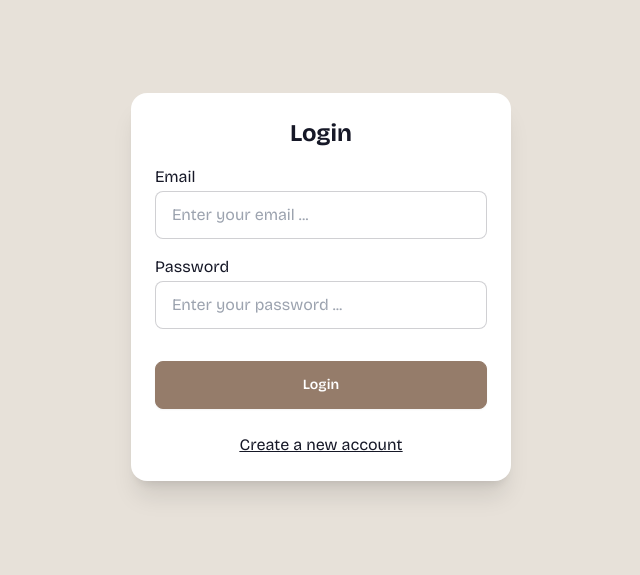
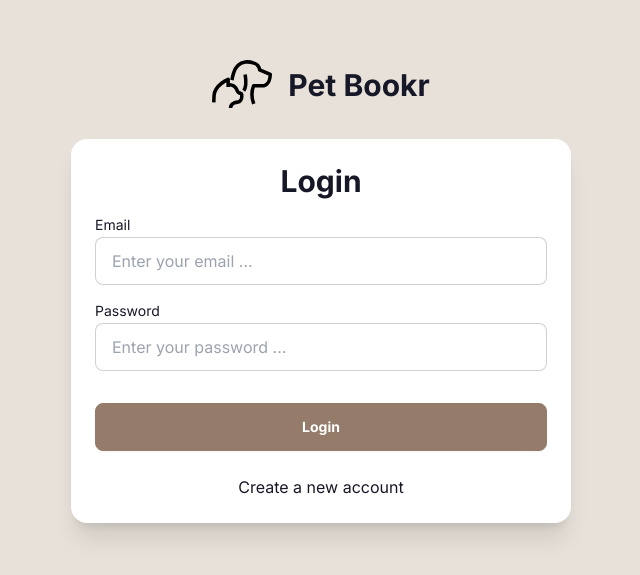
Before and after one commit to connorltodd/pet-bookr, a Next.js app: page /login in a window 1280 px wide. Shown: the part 113-688 px from the top of the page, without its empty margins (319-959 px from the left). Built offline with nearby package versions, Linux system fonts and the light colour scheme; no server answers.

Commit message:
created logo and addedto the login and signup

```diff
--- a/app/globals.css
+++ b/app/globals.css
@@ -3,31 +3,11 @@
 @tailwind utilities;
 
 body {
-  font-family: 'Bricolage Grotesque', sans-serif;
   background-color: #E7E1D9;
   min-height: 100vh;
 }
 
-/* :root {
-  --background: #ffffff;
-  --foreground: #171717;
+html,
+body {
+  font-family: 'Inter', sans-serif;
 }
-
-@media (prefers-color-scheme: dark) {
-  :root {
-    --background: #0a0a0a;
-    --foreground: #ededed;
-  }
-}
-
-body {
-  color: var(--foreground);
-  background: var(--background);
-  font-family: Arial, Helvetica, sans-serif;
-}
-
-@layer utilities {
-  .text-balance {
-    text-wrap: balance;
-  }
-} */
--- a/app/layout.tsx
+++ b/app/layout.tsx
@@ -1,11 +1,17 @@
 import type { Metadata } from "next";
-import Head from "next/head";
 import "./globals.css";
 
 export const metadata: Metadata = {
   title: "Pet Bookr",
   description: "Welcome to Pet Bookr",
 };
+
+import { Inter } from "@next/font/google";
+
+const inter = Inter({
+  subsets: ["latin"], // or add more subsets like 'latin-ext' if needed
+  weight: ["400", "500", "700"], // specify weights you need
+});
 
 export default function RootLayout({
   children,
@@ -14,15 +20,9 @@ export default function RootLayout({
 }>) {
   return (
     <html lang="en">
-      <Head>
-        <link rel="preconnect" href="https://fonts.googleapis.com" />
-        <link rel="preconnect" href="https://fonts.gstatic.com" />
-        <link
-          href="https://fonts.googleapis.com/css2?family=Bricolage+Grotesque:opsz,wght@12..96,200..800&display=swap"
-          rel="stylesheet"
-        />
-      </Head>
-      <body className={`antialiased min-h-lvh`}>{children}</body>
+      <body className={`${inter.className} antialiased min-h-lvh`}>
+        {children}
+      </body>
     </html>
   );
 }
--- a/app/login/page.tsx
+++ b/app/login/page.tsx
@@ -4,6 +4,8 @@ import Link from "next/link";
 import { useFormState } from "react-dom";
 import { login } from "@/app/lib/auth";
 import FormButton from "@/app/ui/components/FormButton";
+import Logo from "../ui/components/PetBookrLogo";
+import PetBookrLogo from "../ui/components/PetBookrLogo";
 
 const initialState = {
   errors: [],
@@ -14,14 +16,22 @@ export default function Login() {
 
   return (
     <div className="flex items-center justify-center min-h-lvh">
+      <div>
+        <div className="flex justify-center items-center pb-6 pt-6">
+          <PetBookrLogo
+            height={60}
+            width={60}
+            fontSize="text-2xl md:text-3xl"
+          />
+        </div>
         <form
-        className="min-w-[380px] max-w-[500px] form-control p-6 flex gap-4 bg-base-100 rounded-box shadow-xl"
+          className="w-[90vw] mb-5 md:min-w-[380px] max-w-[500px] form-control p-6 flex gap-4 bg-base-100 rounded-box shadow-xl"
           id="auth-form"
           action={formAction}
         >
-        <h1 className="text-2xl text-center font-bold">Login</h1>
+          <h1 className="text-xl md:text-3xl text-center font-bold">Login</h1>
           <div className="space-y-0.5">
-          <p className="text-md">Email</p>
+            <p className="text-sm">Email</p>
             <label
               htmlFor="email"
               className="input input-bordered flex items-center gap-2"
@@ -37,7 +47,7 @@ export default function Login() {
             </label>
           </div>
           <div className="space-y-0.5">
-          <p className="text-md">Password</p>
+            <p className="text-sm">Password</p>
             <label
               htmlFor="password"
               className="input input-bordered flex items-center gap-2"
@@ -55,14 +65,17 @@ export default function Login() {
           <div className="space-y-0.5">
             <div>
               {/* @ts-ignore */}
-            <p className="font-bold text-md">{formState?.errors[0]?.message}</p>
+              <p className="font-bold text-sm">
+                {formState?.errors[0]?.message}
+              </p>
             </div>
           </div>
           <FormButton title="Login" loadingMessage="Loading..." />
-        <p className="text-center mt-2 link">
+          <p className="text-center mt-2">
             <Link href="/signup">Create a new account</Link>
           </p>
         </form>
       </div>
+    </div>
   );
 }
--- a/app/signup/page.tsx
+++ b/app/signup/page.tsx
@@ -4,6 +4,7 @@ import Link from "next/link";
 import { useFormState } from "react-dom";
 import { signup } from "@/app/lib/auth";
 import FormButton from "@/app/ui/components/FormButton";
+import PetBookrLogo from "../ui/components/PetBookrLogo";
 
 const initialState = {
   errors: [],
@@ -14,14 +15,22 @@ export default function Signup() {
 
   return (
     <div className="flex items-center justify-center min-h-lvh">
+      <div>
+        <div className="flex justify-center items-center pb-6 pt-6">
+          <PetBookrLogo
+            height={60}
+            width={60}
+            fontSize="text-2xl md:text-3xl"
+          />
+        </div>
         <form
-        className="min-w-[380px] max-w-[500px] form-control p-6 flex gap-4 bg-base-100 rounded-box shadow-xl"
+          className="w-[90vw] md:min-w-[380px] max-w-[500px] form-control p-6 flex gap-4 bg-base-100 rounded-box shadow-xl"
           id="auth-form"
           action={formAction}
         >
-        <h1 className="text-2xl text-center font-bold">Sign Up</h1>
+          <h1 className="text-xl md:text-3xl text-center font-bold">Signup</h1>
           <div className="space-y-0.5">
-          <p className="text-md">First Name</p>
+            <p className="text-sm">First Name</p>
             <label
               htmlFor="first_name"
               className="input input-bordered flex items-center gap-2"
@@ -37,7 +46,7 @@ export default function Signup() {
             </label>
           </div>
           <div className="space-y-0.5">
-          <p className="text-md">Last Name</p>
+            <p className="text-sm">Last Name</p>
             <label
               htmlFor="last_name"
               className="input input-bordered flex items-center gap-2"
@@ -53,7 +62,7 @@ export default function Signup() {
             </label>
           </div>
           <div className="space-y-0.5">
-          <p className="text-md">Email</p>
+            <p className="text-sm">Email</p>
             <label
               htmlFor="email"
               className="input input-bordered flex items-center gap-2"
@@ -69,7 +78,7 @@ export default function Signup() {
             </label>
           </div>
           <div className="space-y-0.5">
-          <p className="text-md">Password</p>
+            <p className="text-sm">Password</p>
             <label
               htmlFor="password"
               className="input input-bordered flex items-center gap-2"
@@ -90,18 +99,18 @@ export default function Signup() {
               {formState.errors.map((error) => {
                 return error.validation === "regex" ? (
                   <>
-                  <p className="font-bold">
+                    <p className="text-sm font-bold">
                       Password must contain the following:
                     </p>
                     <ul className="list-disc ml-4 mt-2">
-                    <li>8 characters</li>
-                    <li>One uppercase letter</li>
-                    <li>One lowercase letter</li>
-                    <li>One special character</li>
+                      <li className="text-sm">8 characters</li>
+                      <li className="text-sm">One uppercase letter</li>
+                      <li className="text-sm">One lowercase letter</li>
+                      <li className="text-sm">One special character</li>
                     </ul>
                   </>
                 ) : (
-                <p className="font-bold" key={error.message}>
+                  <p className="text-sm font-bold" key={error.message}>
                     {error.message}
                   </p>
                 );
@@ -109,10 +118,11 @@ export default function Signup() {
             </ul>
           ) : null}
           <FormButton title="Create Account" loadingMessage="Loading..." />
-        <p className="text-center mt-2 link">
+          <div className="text-center mt-2">
             <Link href="/login">Login with existing account</Link>
-        </p>
+          </div>
         </form>
+      </div>
     </div>
   );
 }
--- a/app/ui/components/Navbar.tsx
+++ b/app/ui/components/Navbar.tsx
@@ -5,6 +5,7 @@ import { FontAwesomeIcon } from "@fortawesome/react-fontawesome";
 import Link from "next/link";
 import { usePathname } from "next/navigation";
 import { useEffect, useState } from "react";
+import PetBookrLogo from "./PetBookrLogo";
 
 export default function Navbar() {
   const [drawerOpen, setDrawerOpen] = useState(false);
@@ -31,7 +32,14 @@ export default function Navbar() {
       </div>
 
       {/* Desktop Menu */}
-      <nav className="lg:flex hidden bg-white" role="navigation">
+      <nav className="lg:flex hidden bg-white py-4 px-8" role="navigation">
+        {/* Logo */}
+        <div>
+          <Link href="/dashboard/businesses">
+            <PetBookrLogo />
+          </Link>
+        </div>
+
         <Link className="text-blue-500 text-2xl" href="/home">
           Home
         </Link>
@@ -43,7 +51,13 @@ export default function Navbar() {
           drawerOpen ? "translate-x-0" : "translate-x-full"
         } transition-transform duration-300 lg:hidden`}
       >
-        <nav className="bg-white" role="navigation">
+        <nav className="bg-white p-4" role="navigation">
+          <Link href="/dashboard/businesses">
+            <div className="flex justify-center items-center gap-4">
+              <PetBookrLogo height={60} width={60} fontSize="text-3xl" />
+              <h1 className="text-2xl font-semibold">Pet Bookr</h1>
+            </div>
+          </Link>
           <Link className="text-blue-500 text-2xl" href="/home">
             Home
           </Link>
--- /dev/null
+++ b/app/ui/components/PetBookrLogo.tsx
@@ -0,0 +1,19 @@
+import Image from "next/image";
+import petBookrLogo from "@/app/assets/images/pet-bookr-logo.svg";
+
+export default function PetBookrLogo({
+  height = 80,
+  width = 80,
+  fontSize = "text-3xl",
+}: {
+  height?: number;
+  width?: number;
+  fontSize?: string;
+}) {
+  return (
+    <div className="flex justify-center items-center gap-4">
+      <Image src={petBookrLogo} height={height} width={width} alt="pet bookr" />
+      <h1 className={`${fontSize} font-semibold`}>Pet Bookr</h1>
+    </div>
+  );
+}
--- a/package.json
+++ b/package.json
@@ -14,6 +14,7 @@
     "@fortawesome/free-regular-svg-icons": "^6.6.0",
     "@fortawesome/free-solid-svg-icons": "^6.6.0",
     "@fortawesome/react-fontawesome": "^0.2.2",
+    "@next/font": "^14.2.15",
     "axios": "^1.7.7",
     "jose": "^5.9.3",
     "moment": "^2.30.1",
--- a/tailwind.config.ts
+++ b/tailwind.config.ts
@@ -6,6 +6,19 @@ const config: Config = {
     "./components/**/*.{js,ts,jsx,tsx,mdx}",
     "./app/**/*.{js,ts,jsx,tsx,mdx}",
   ],
+  theme: {
+    extend: {
+      screens: {
+        // Add your custom viewport breakpoints here
+        xs: "480px", // Extra small screen
+        sm: "640px", // Small screen (default Tailwind)
+        md: "768px", // Medium screen (default Tailwind)
+        lg: "1024px", // Large screen (default Tailwind)
+        xl: "1280px", // Extra large screen (default Tailwind)
+        "2xl": "1536px", // 2x Extra large screen (default Tailwind)
+      },
+    },
+  },
   daisyui: {
     themes: [
       {
@@ -52,4 +65,5 @@ const config: Config = {
   },
   plugins: [require("daisyui")],
 };
+
 export default config;
```
Also changed, not shown: app/assets/images/pet-bookr-logo.svg (added), 1 other file (tests, documents, lock files or other folders). Lines whose indentation alone changed are shown as unchanged.
